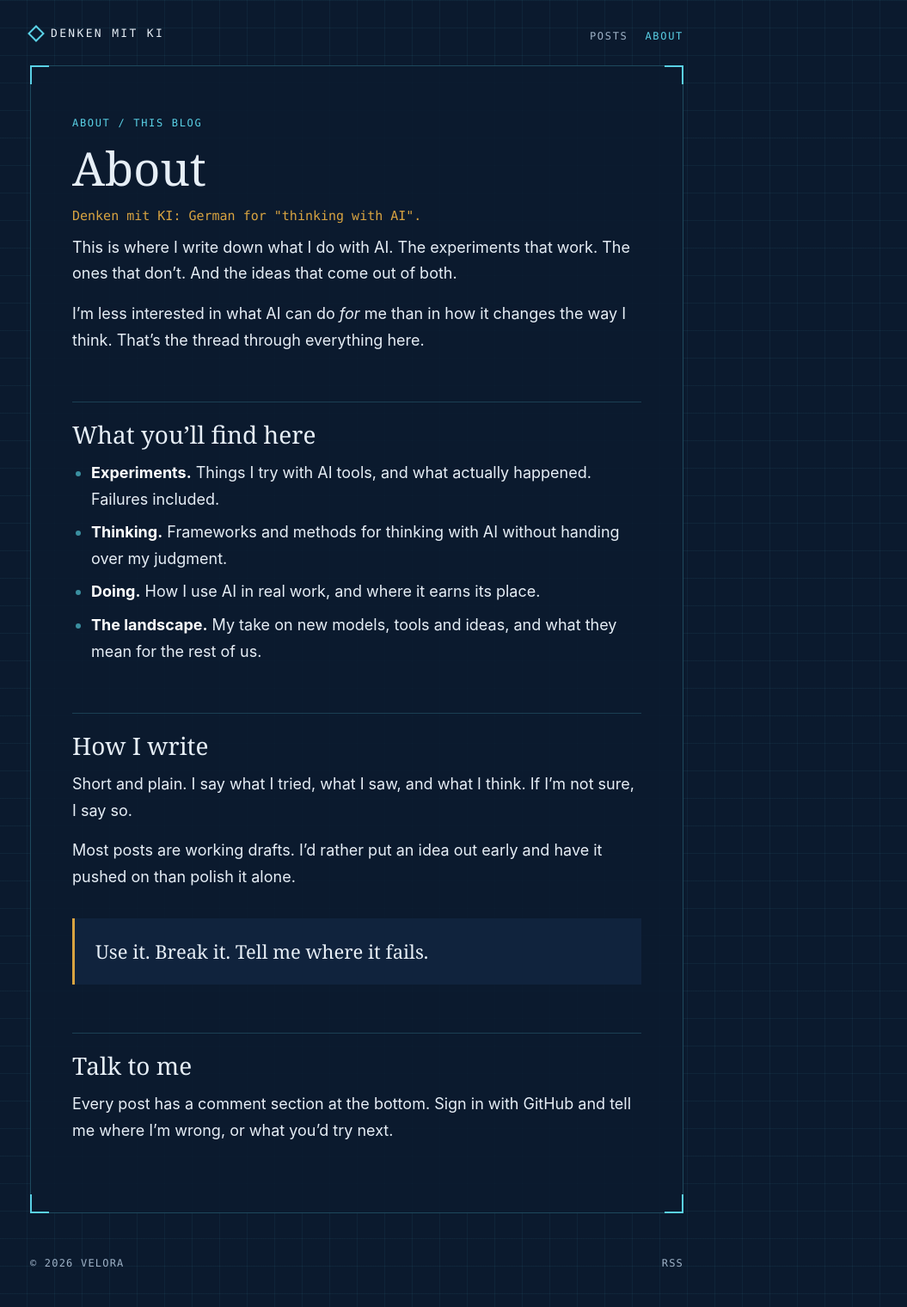
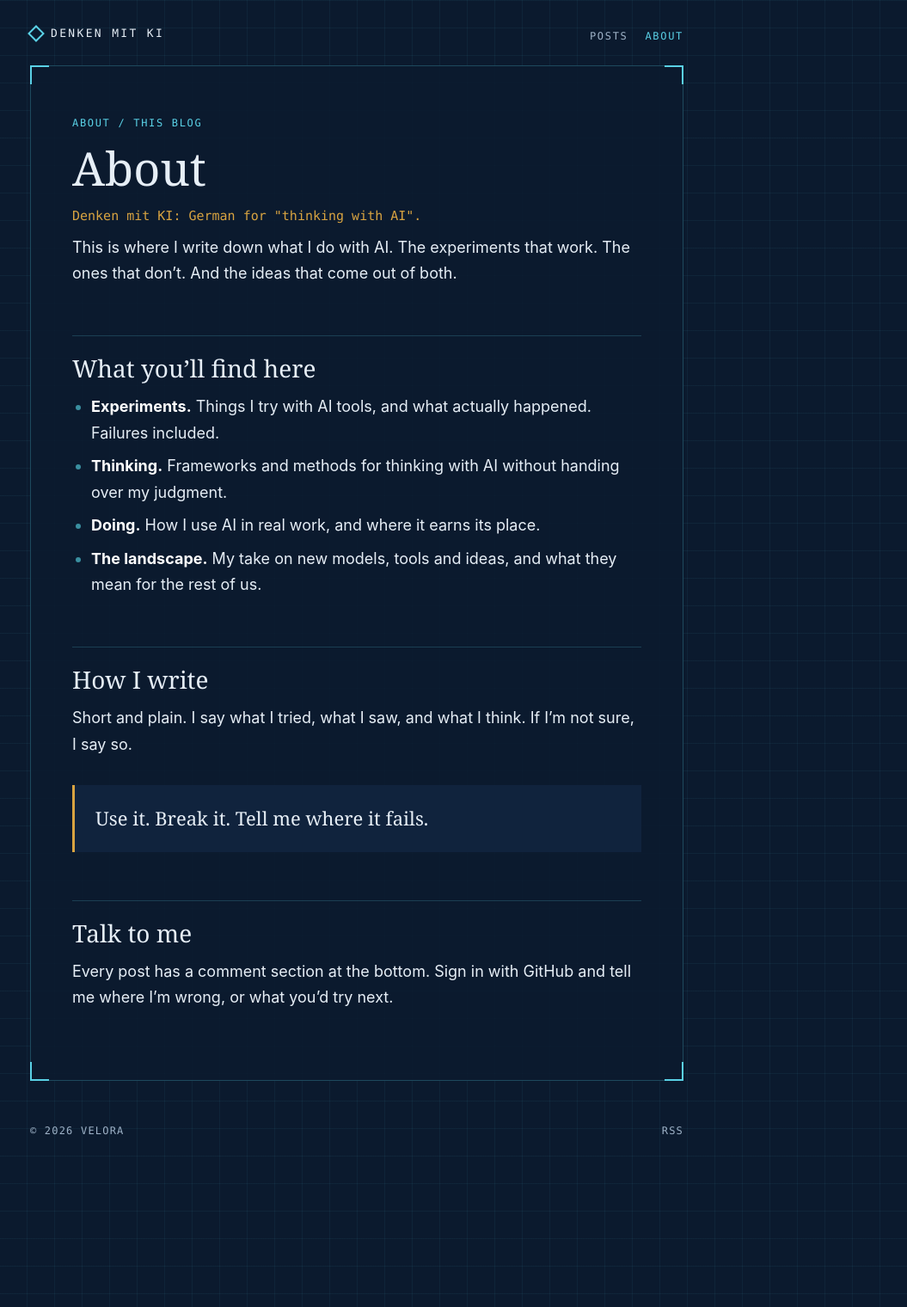
Before and after one commit to UmeshaSG/Denken-mit-KI, a Jekyll site: the page built from about.md, in a window 1280 px wide. Shown: the whole page at 86% size, without its empty margins (225-1280 px from the left). Built offline with Jekyll 4.4.1, drawn with Linux system fonts in a browser that asks for light colours; after the commit the page ends 1365 px from its top, so only the background shows below that.

Commit message:
Trim About page (#7)
* Add Jekyll blog with GitHub Pages deploy

Co-Authored-By: Claude Opus 5.5 <noreply@anthropic.com>
Claude-Session: https://claude.ai/code/session_01YNN3trTbL2N1847aacKezy

* Add Thinking with AI post and comments under every post

Co-Authored-By: Claude Opus 5.5 <noreply@anthropic.com>
Claude-Session: https://claude.ai/code/session_01YNN3trTbL2N1847aacKezy

* Remove non-existent label from utterances config

Co-Authored-By: Claude Opus 5.5 <noreply@anthropic.com>
Claude-Session: https://claude.ai/code/session_01YNN3trTbL2N1847aacKezy

* Add navy blueprint theme for the whole blog

Co-Authored-By: Claude Opus 5.5 <noreply@anthropic.com>
Claude-Session: https://claude.ai/code/session_01YNN3trTbL2N1847aacKezy

* Write About page and switch site text to English

Co-Authored-By: Claude Opus 5.5 <noreply@anthropic.com>
Claude-Session: https://claude.ai/code/session_01YNN3trTbL2N1847aacKezy

* Trim About page

Co-Authored-By: Claude Opus 5.5 <noreply@anthropic.com>
Claude-Session: https://claude.ai/code/session_01YNN3trTbL2N1847aacKezy

---------

Co-authored-by: Claude <noreply@anthropic.com>

```diff
--- a/about.md
+++ b/about.md
@@ -8,8 +8,6 @@ permalink: /about/
 <p class="tagline">Denken mit KI: German for "thinking with AI".</p>
 
 This is where I write down what I do with AI. The experiments that work. The ones that don't. And the ideas that come out of both.
-
-I'm less interested in what AI can do *for* me than in how it changes the way I think. That's the thread through everything here.
 
 ## What you'll find here
 
@@ -22,8 +20,6 @@ I'm less interested in what AI can do *for* me than in how it changes the way I
 
 Short and plain. I say what I tried, what I saw, and what I think. If I'm not sure, I say so.
 
-Most posts are working drafts. I'd rather put an idea out early and have it pushed on than polish it alone.
-
 > Use it. Break it. Tell me where it fails.
 
 ## Talk to me
```
